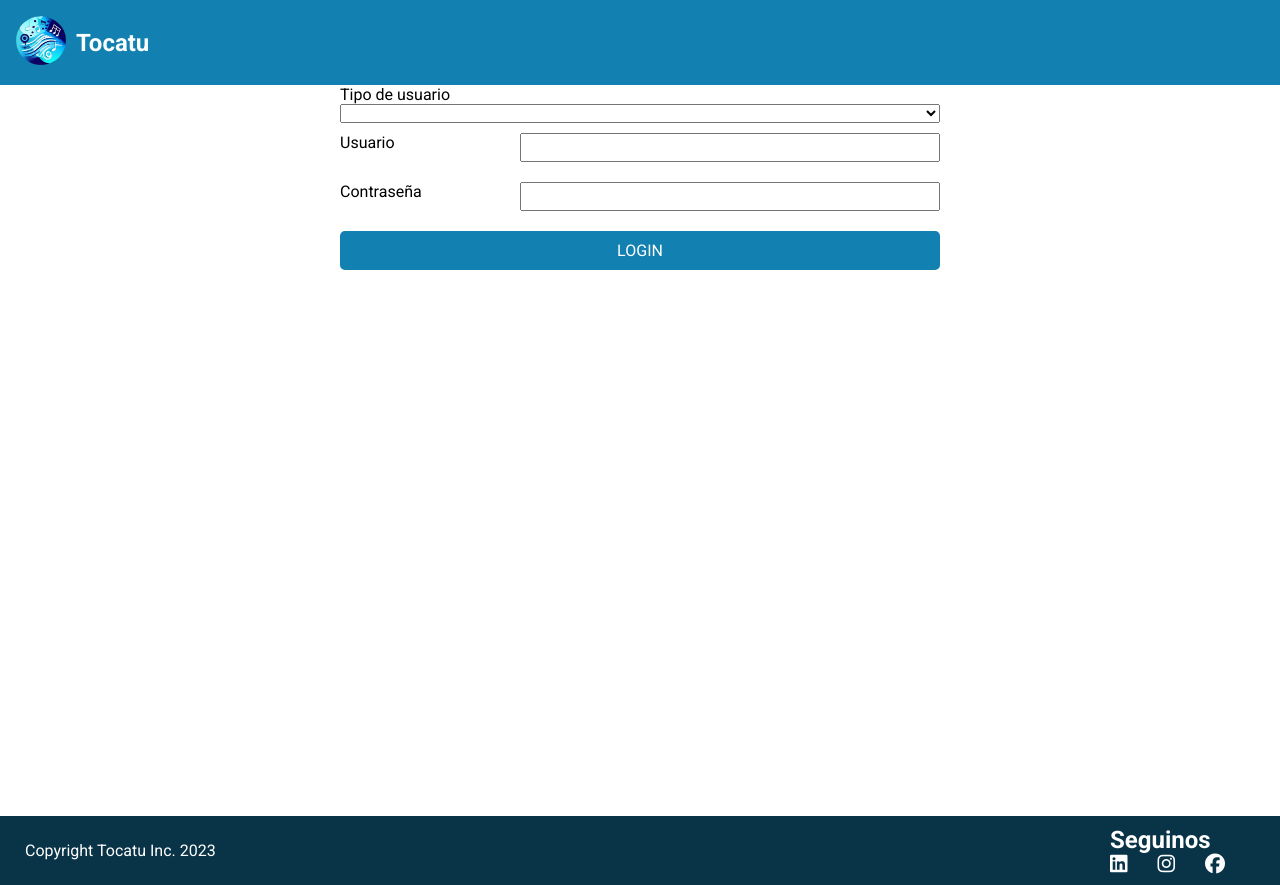
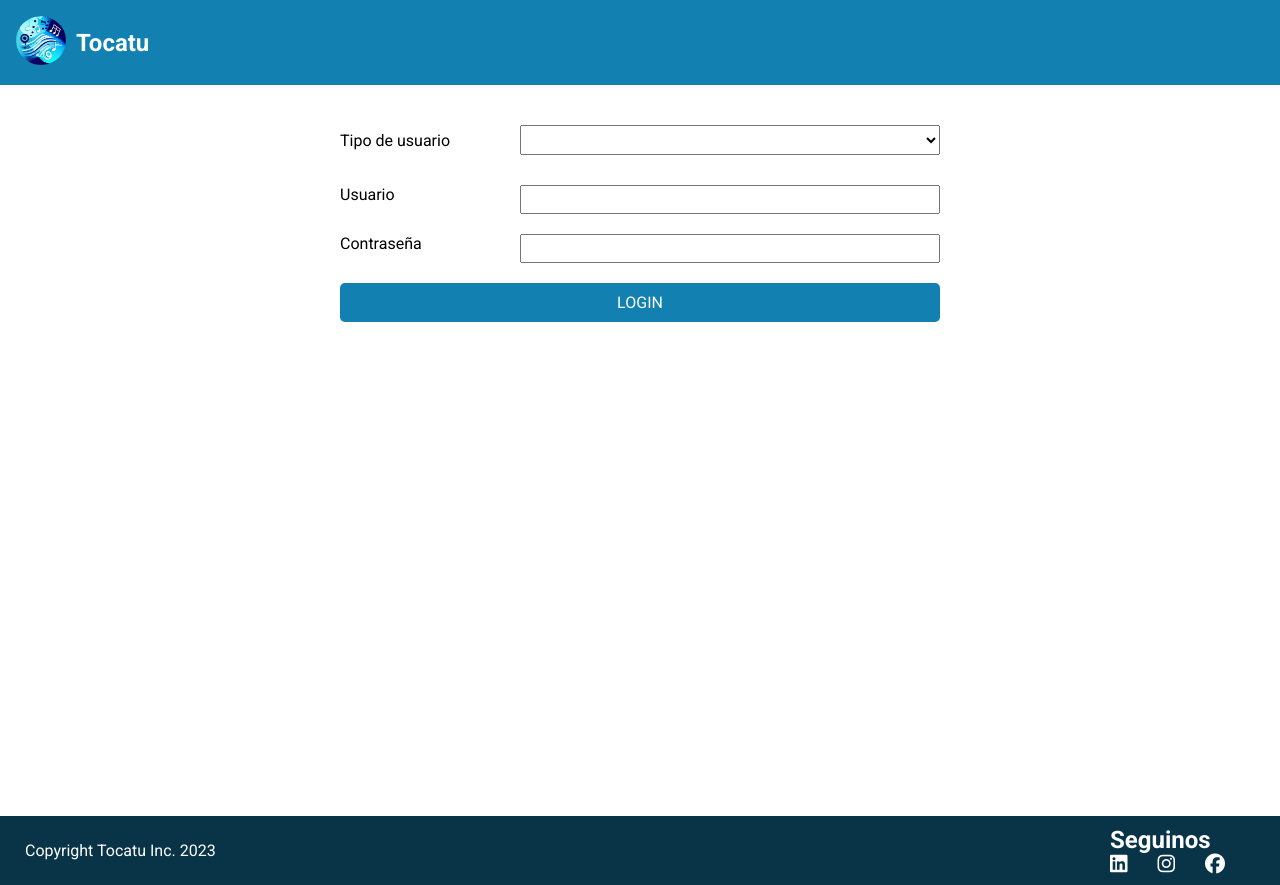
Before and after one commit to dr3am-team/tocatu-vue, a Vue app: page /login in a window 1280 px wide. Built offline with nearby package versions, Linux system fonts and the light colour scheme.

Commit message:
fix: generla styling

```diff
--- a/src/components/CardComponent.vue
+++ b/src/components/CardComponent.vue
@@ -45,9 +45,8 @@ export default {
   border: 2px solid var(--prussian-blue);
   border-radius: 4px;
   padding: 16px;
-  margin: 2em;
   transition: box-shadow 100ms ease-in-out;
-
+  margin: 0 auto;
   &:hover {
     box-shadow: 0 2px 4px var(--prussian-blue);
   }
--- a/src/components/FooterComponent.vue
+++ b/src/components/FooterComponent.vue
@@ -11,10 +11,11 @@
 </template>
 
 <script>
+import dayjs from 'dayjs'
 export default {
   data() {
     return {
-      footerText: 'Copyright Tocatu Inc. 2023'
+      footerText: `Copyright Tocatu Inc. ${dayjs().year()}`
     }
   },
   mounted() {
--- a/src/components/NavbarComponent.vue
+++ b/src/components/NavbarComponent.vue
@@ -1,5 +1,5 @@
 <template>
-  <nav class="container">
+  <nav class="navbar-container">
     <ul class="link-list">
       <li>
         <RouterLink to="/"><img src="../assets/img/tocatuLogo.png" alt="Logo" /></RouterLink>
@@ -56,9 +56,9 @@ export default {
 }
 </script>
 
-<style lang="scss" scoped>
+<style scoped lang="scss">
 /* Estilos de la barra de navegación */
-.container {
+.navbar-container {
   background-color: var(--cerulean);
   color: var(--white);
   padding: 1rem;
--- a/src/components/SelectorComponent.vue
+++ b/src/components/SelectorComponent.vue
@@ -1,9 +1,11 @@
 <template>
   <div class="container">
-    <label for="selector" class="select-label">{{ label }}</label>
-    <select name="selector" id="selector" v-model="selectedOption" @change="emitSelected" class="select">
-      <option v-for="option in array" :key="option.value" :value="option.value">{{ option.label }}</option>
-    </select>
+    <label for="selector" class="select-label"
+      >{{ label }}
+      <select name="selector" id="selector" v-model="selectedOption" @change="emitSelected" class="select">
+        <option v-for="option in array" :key="option.value" :value="option.value">{{ option.label }}</option>
+      </select>
+    </label>
   </div>
 </template>
 
@@ -33,21 +35,20 @@ export default {
 
 <style scoped lang="scss">
 .container {
+  display: flex;
+  justify-content: space-between;
+  flex-grow: 0;
   font-size: 16px;
-  display: flex;
-  flex-direction: column;
-  width: 600px;
   margin: 0 auto;
 
   .select-label {
     display: flex;
+    align-items: center;
     justify-content: space-between;
     .select {
       padding: 5px 10px;
+      height: 30px;
       width: 70%;
-      option {
-        padding: 5px 0px;
-      }
     }
   }
 }
--- a/src/views/EventListView.vue
+++ b/src/views/EventListView.vue
@@ -1,10 +1,18 @@
+<template>
+  <div class="card-container">
+    <CardComponent :image-url="pokemonImage" :title="pokemonName" :fecha="fecha" />
+    <CardComponent :image-url="pokemonImage" :title="pokemonName" :fecha="fecha" />
+    <CardComponent :image-url="pokemonImage" :title="pokemonName" :fecha="fecha" />
+    <CardComponent :image-url="pokemonImage" :title="pokemonName" :fecha="fecha" />
+  </div>
+</template>
+
 <script>
 import axios from 'axios'
 import CardComponent from '../components/CardComponent.vue'
-import DetailedCardComponent from '../components/DetailedCardComponent.vue'
 
 export default {
-  components: { CardComponent, DetailedCardComponent },
+  components: { CardComponent },
   created() {
     this.obtenerInformacionPokemon()
   },
@@ -39,20 +47,13 @@ export default {
 }
 </script>
 
-<template>
-  <div class="card-container">
-    <CardComponent :image-url="pokemonImage" :title="pokemonName" fecha="fecha" />
-    <CardComponent :image-url="pokemonImage" :title="pokemonName" :fecha="fecha" />
-    <CardComponent :image-url="pokemonImage" :title="pokemonName" :fecha="fecha" />
-    <CardComponent :image-url="pokemonImage" :title="pokemonName" :fecha="fecha" />
-    <DetailedCardComponent :imageUrl="pokemonImage" title="Ea" description="asda  sasd dASD" />
-  </div>
-</template>
-
 <style scoped>
 .card-container {
-  display: flex;
-  flex-wrap: wrap;
-  gap: 15px;
+  overflow: hidden;
+  padding: 20px;
+  display: grid;
+  grid-template-columns: repeat(auto-fit, minmax(300px, 1fr));
+  gap: 20px;
+  overflow: auto;
 }
 </style>
--- a/src/views/EventRegisterView.vue
+++ b/src/views/EventRegisterView.vue
@@ -4,7 +4,7 @@
     <div class="container">
       <InputComponent label="Nombre del Evento" type="text" v-model="event.name" />
       <InputComponent label="Fecha" type="date" v-model="event.date" />
-      <InputComponent label="Hora" type="time" v-model="event.date" />
+      <InputComponent label="Hora" type="time" v-model="event.time" />
       <InputComponent label="Precio" type="number" v-model="event.price" />
       <InputComponent label="Flyer" type="file" />
       <label class="label" for="descripcion">
--- a/src/views/LoginView.vue
+++ b/src/views/LoginView.vue
@@ -36,7 +36,8 @@ export default {
 
       accountType: [
         { label: 'Banda', value: 'band' },
-        { label: 'Bar', value: 'bar' }
+        { label: 'Bar', value: 'bar' },
+        { label: 'Espectador', value: 'viewer' }
       ],
       typeSelected: ''
     }
@@ -59,7 +60,6 @@ export default {
       } catch (error) {
         this.failedLogin = error.response.data.message
       }
-      // console.log(users)
     },
     handleKeyPress() {
       this.login()
@@ -75,7 +75,8 @@ export default {
 .container {
   display: flex;
   flex-direction: column;
-  margin: 0 auto;
+  margin: 20px auto;
+  width: 600px;
 
   .login-error {
     border: 1px solid red;
@@ -87,8 +88,6 @@ export default {
 }
 .super-container {
   display: flex;
-  flex-direction: column;
-  justify-content: space-between;
   min-height: 100vh;
   display: flex;
   flex-direction: column;
--- a/src/views/RegisterView.vue
+++ b/src/views/RegisterView.vue
@@ -62,7 +62,8 @@ export default {
     return {
       accountType: [
         { label: 'Banda', value: 'band' },
-        { label: 'Bar', value: 'bar' }
+        { label: 'Bar', value: 'bar' },
+        { label: 'Espectador', value: 'viewer' }
       ],
       typeSelected: '',
       band: { name: '', style: '' },
@@ -116,18 +117,7 @@ export default {
   display: flex;
   flex-direction: column;
   margin: 0 auto;
-
-  .select-label {
-    display: flex;
-    justify-content: space-between;
-    .select {
-      padding: 5px 10px;
-      width: 70%;
-      option {
-        padding: 5px 0px;
-      }
-    }
-  }
+  width: 600px;
 }
 .super-container {
   min-height: 100vh;
```
